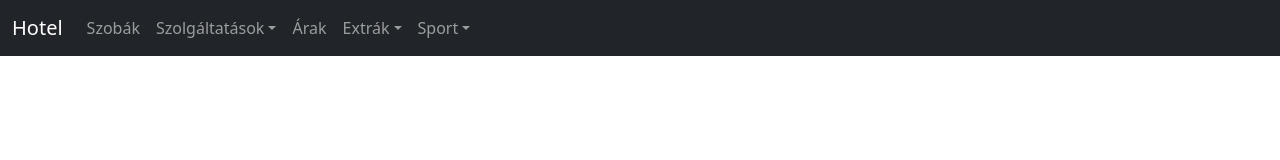
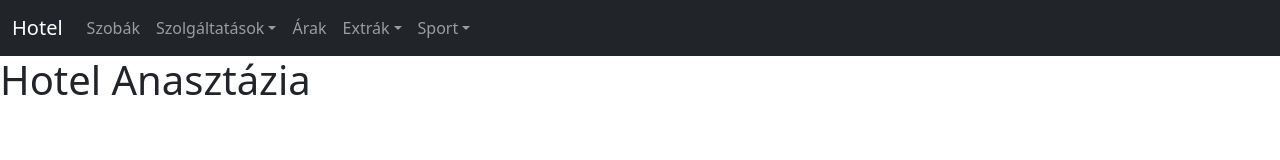
Before and after one commit to szt2vetmat/szalloda-1, a plain HTML site: page index.html in a window 1280 px wide. Drawn offline with Linux system fonts and the light colour scheme.

Commit message:
hotel neve

```diff
--- a/index.html
+++ b/index.html
@@ -57,7 +57,6 @@
         </div>
       </nav>
 
-
-
+      <h1>Hotel Anasztázia</h1>
 </body>
 </html>
```
